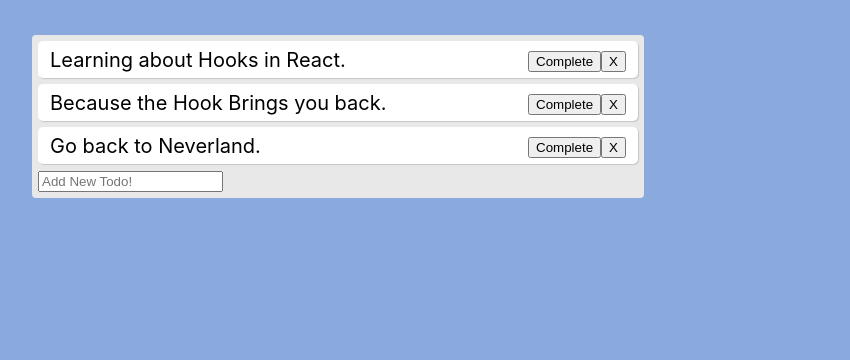
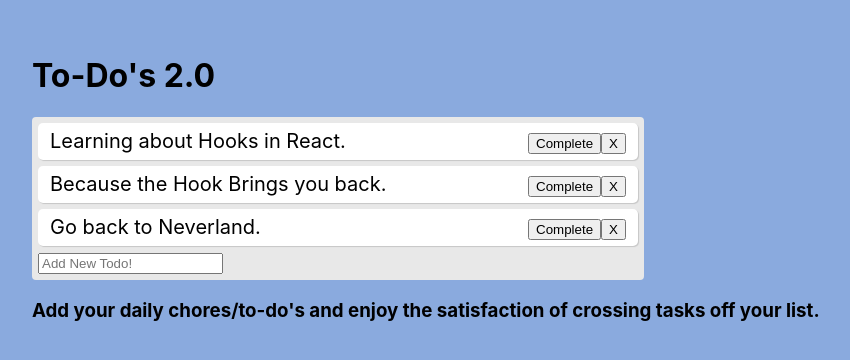
Before and after one commit to christopherkalfas/to-do-hooks-react, a React (Create React App) app: page / in a window 1280 px wide. Shown: the top 360 px of the page, without its empty margins (3-853 px from the left). Built offline with nearby package versions, Linux system fonts and the light colour scheme.

Commit message:
Added Header and Footer components and imported them into parent node.

```diff
--- a/src/App.js
+++ b/src/App.js
@@ -1,4 +1,6 @@
 import React, { useState } from 'react'
+import Header from '../src/components/Header'
+import Footer from '../src/components/Footer'
 import './App.css'
 
 function Todo({ todo, index, completeTodo, removeTodo }) {
@@ -76,6 +78,7 @@ function App(){
 
   return(
     <div className='app'>
+      <Header />
       <div className='todo-list'>
         { todos.map(( todo, index ) => (
           <Todo
@@ -88,6 +91,7 @@ function App(){
         ))}
           <TodoForm addTodo={addTodo} />
       </div>
+      <Footer />
     </div>
   )
 }
--- /dev/null
+++ b/src/components/Footer.js
@@ -0,0 +1,11 @@
+import React from 'react'
+
+const Footer = () => {
+    return(
+        <div className='footer'>
+            <h3>Add your daily chores/to-do's and enjoy the satisfaction of crossing tasks off your list.</h3>
+        </div>
+    )
+}
+
+export default Footer
--- /dev/null
+++ b/src/components/Header.js
@@ -0,0 +1,11 @@
+import React from 'react'
+
+const Header = () => {
+    return(
+        <div>
+            <h1>To-Do's 2.0</h1>
+        </div>
+    )
+}
+
+export default Header
```
